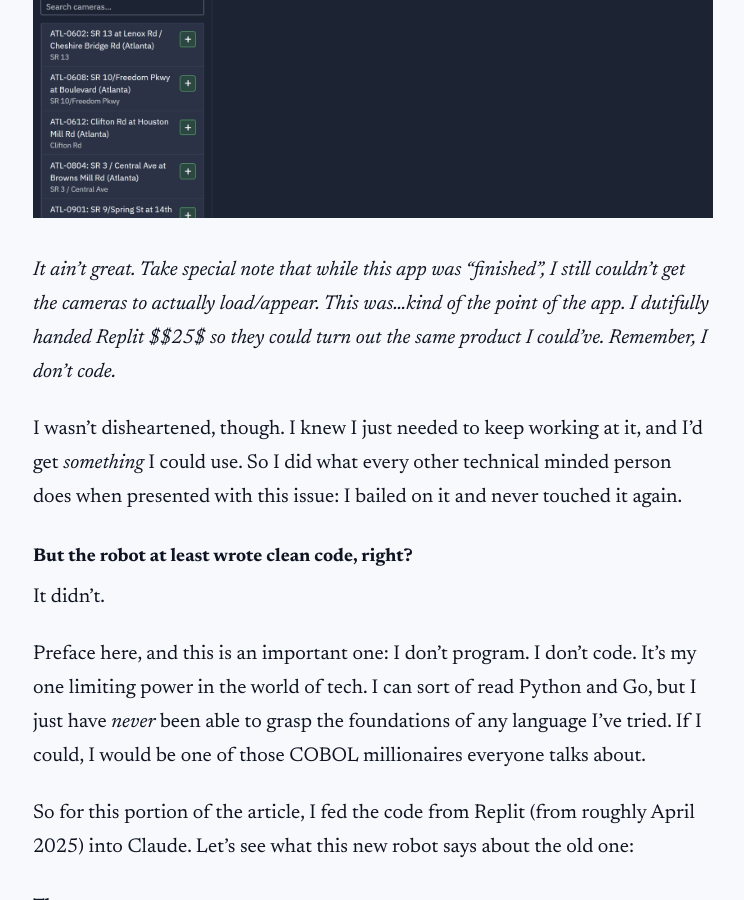
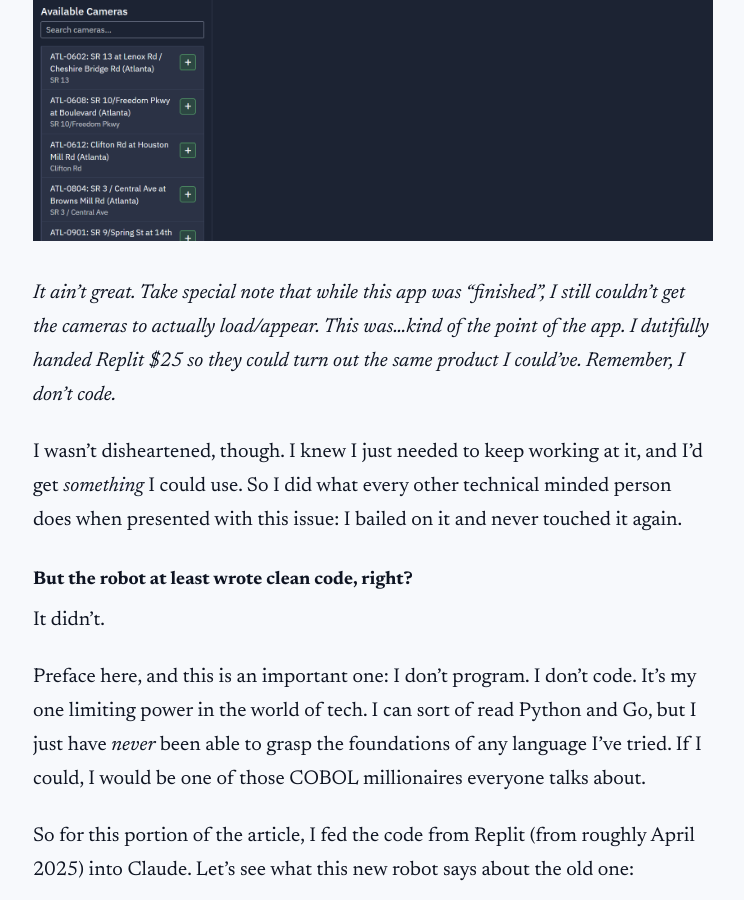
Before and after one commit to WPTK/blog, a Jekyll site: the page built from _posts/2026-10-05-kipple-an-introduction-my-vibecoding-experience-part-0.md, in a window 1280 px wide and 900 px high, scrolled down 1303 px. Shown: the whole window, without its empty margins (267-1011 px from the left). Built offline with Jekyll 4.4.1, drawn with Linux system fonts in a browser that asks for light colours.

```diff
--- a/_posts/2026-10-05-kipple-an-introduction-my-vibecoding-experience-part-0.md
+++ b/_posts/2026-10-05-kipple-an-introduction-my-vibecoding-experience-part-0.md
@@ -23,9 +23,10 @@ But what would I build? I am not exactly an idea man. I had recently received ap
 Well, despite real efforts to put thought into the prompts and reviewing the plans, it basically created a heaping pile of slop. There were so many tokens burned just trying to get the app to load, as the error messages gave clear codes and file paths. Replit chugged away, throwing band-aid after terrible band-aid at the slopstorm. There was confusion (for both me and Replit) throughout.
 
 It took roughly 2-3 days of me committing a bit of time here and there to get something that made this:
+
 ![](https://github.com/WPTK/blog/blob/02ae52cd5a1754ecd1418cc37ebab921f94affe9/images/image.png)
 
-*It ain't great. Take special note that while this app was "finished", I still couldn't get the cameras to actually load/appear. This was...kind of the point of the app. I dutifully handed Replit $$25$ so they could turn out the same product I could've. Remember, I don't code.*
+*It ain't great. Take special note that while this app was "finished", I still couldn't get the cameras to actually load/appear. This was...kind of the point of the app. I dutifully handed Replit $25 so they could turn out the same product I could've. Remember, I don't code.*
 
 I wasn't disheartened, though. I knew I just needed to keep working at it, and I'd get *something* I could use. So I did what every other technical minded person does when presented with this issue: I bailed on it and never touched it again.
 
```
